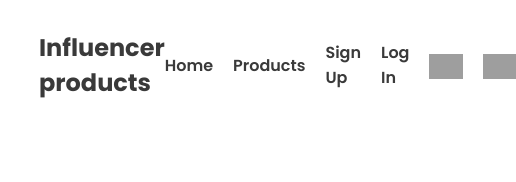
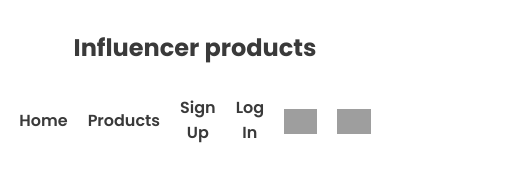
Before and after one commit to Atef-Abrar-Bhuyian/Influencer-gear, a plain HTML site: page index.html in a window 390 px wide. Shown: the whole page, 516 px wide, since content can reach past the window. Drawn offline with Linux system fonts and the light colour scheme; grey boxes are pictures that could not be loaded.

Commit message:
navbar responsive done

```diff
--- a/index.html
+++ b/index.html
@@ -5,6 +5,7 @@
     <meta charset="UTF-8">
     <meta name="viewport" content="width=device-width, initial-scale=1.0">
     <link rel="stylesheet" href="styles/style.css">
+    <link rel="stylesheet" href="styles/responsive.css">
     <title>Influencers Gear</title>
 </head>
 
--- /dev/null
+++ b/styles/responsive.css
@@ -0,0 +1,8 @@
+/* For Mobile Types Screen */
+@media screen and (max-width: 576px) {
+  .header {
+    flex-direction: column;
+    gap: 30px;
+    text-align: center;
+  }
+}
```
